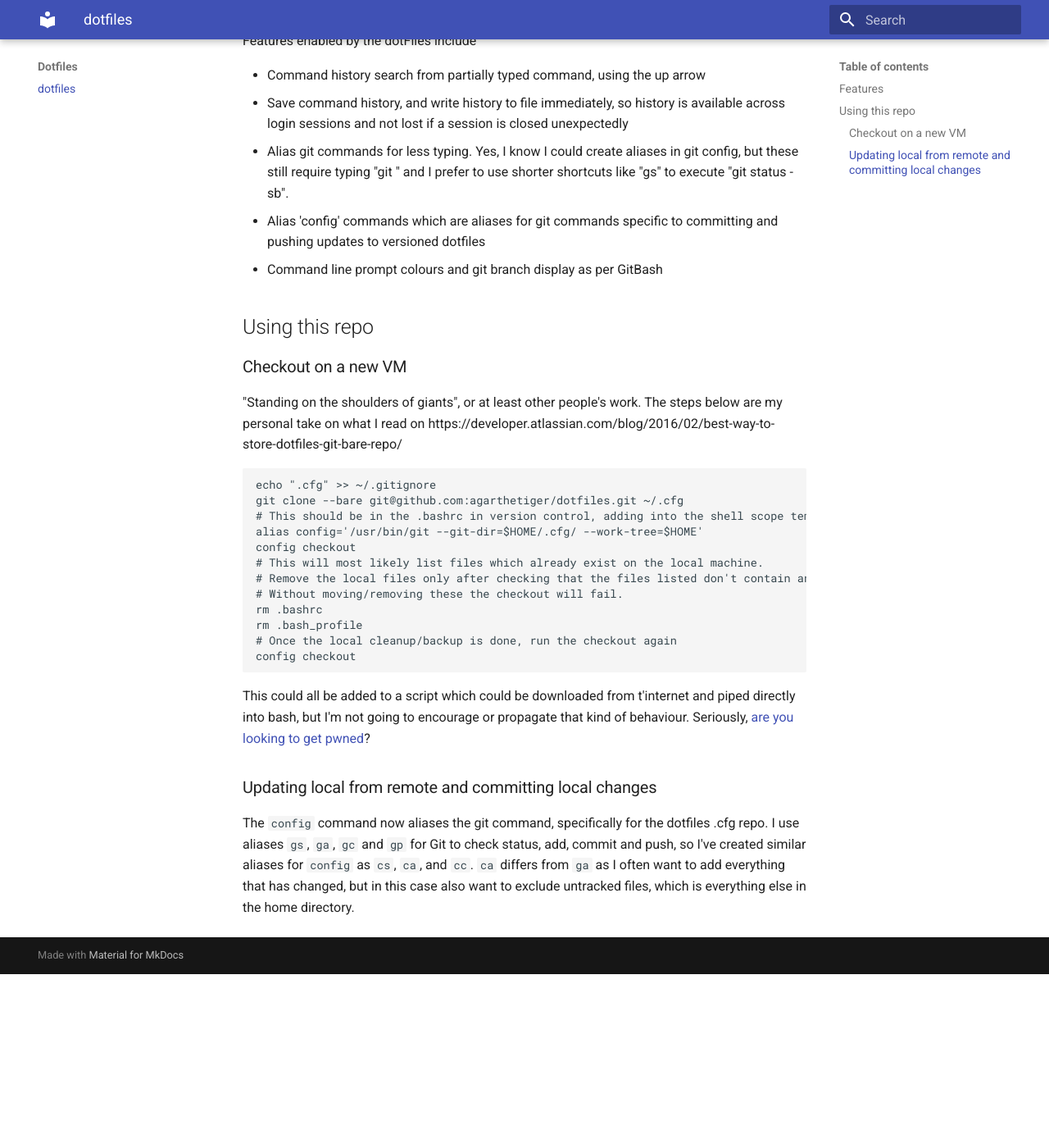
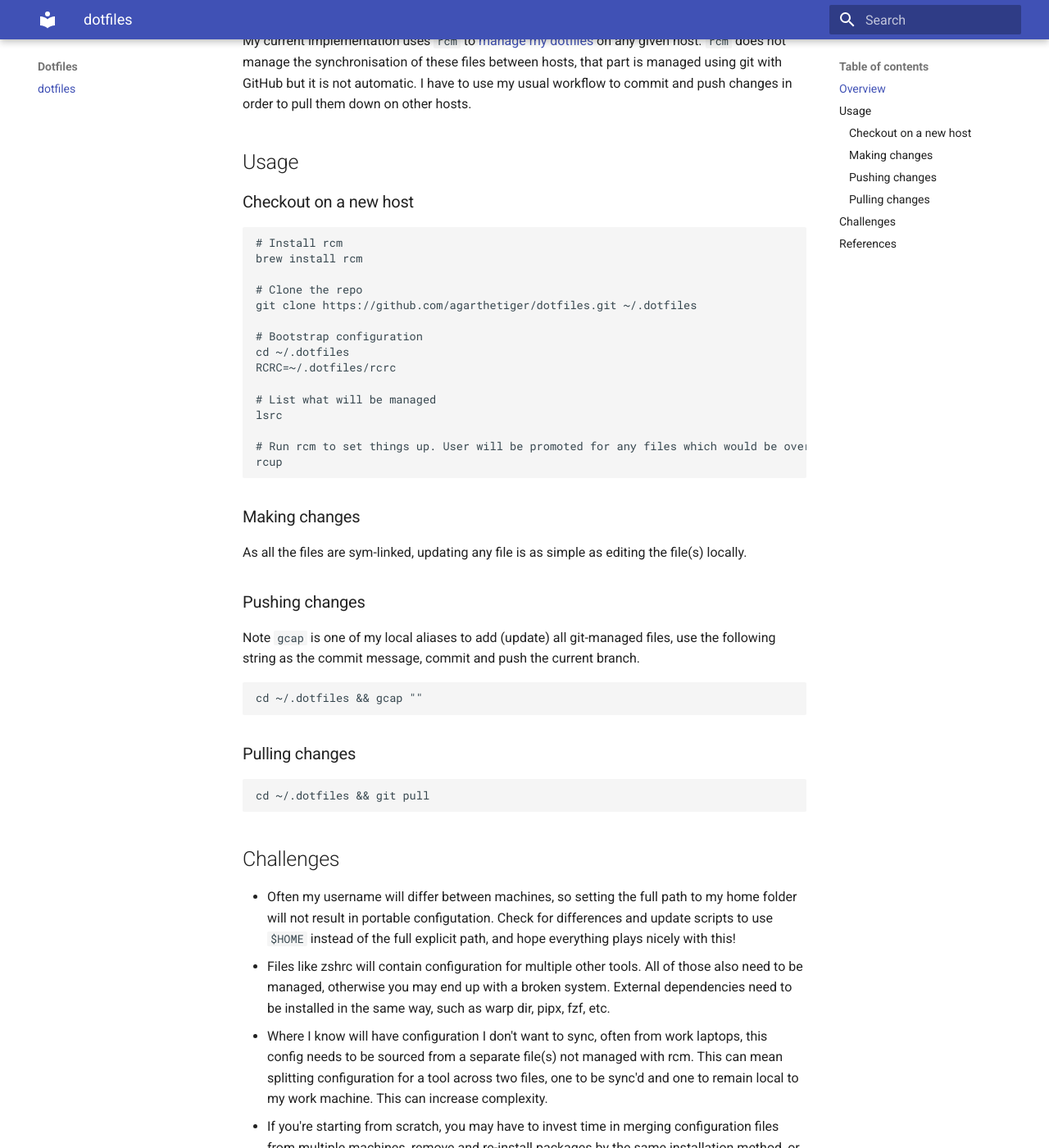
Before and after one commit to agarthetiger/dotfiles, an MkDocs documentation site: the page built from docs/index.md, in a window 1280 px wide and 1400 px high, scrolled down 470 px. Shown: the whole window at 82% size. Built offline with MkDocs 1.6.1 and Material for MkDocs 9.7.7, drawn with Linux system fonts in a browser that asks for light colours; before the commit the page ends 1658 px from its top, so only the background shows below that; some of the changed text lies outside the part shown.

Commit message:
Major update to switch to git+rcm for config file management.

````diff
--- a/docs/index.md
+++ b/docs/index.md
@@ -1,40 +1,63 @@
 # dotfiles
 
-*"Learn from history or be doomed to repeat it" - George Santayana (probably)*
+* "Learn from history or be doomed to repeat it" - George Santayana (probably)*
 
 If you spend any time working with a command prompt it's worth learning about dotfiles. Little things like typing the beginning of a command and pressing the up arrow to search backwards through your command history for matching commands are the tip of the useful iceberg. dotfiles are as old as the universe, give or take a few billion years, and well worth a few hours to delve into. Your investment of time learning about what you can do will be well rewarded.
 
-Learn more my dotfiles by having a browse here, or get started learning about other peoples dotfiles at https://dotfiles.github.io/
+Learn more my dotfiles by having a browse here, or get started learning about other peoples [dotfiles on GitHub](https://dotfiles.github.io/)
 
-## Features
-Features enabled by the dotFiles include
+## Overview
 
-* Command history search from partially typed command, using the up arrow
-* Save command history, and write history to file immediately, so history is available across login sessions and not lost if a session is closed unexpectedly
-* Alias git commands for less typing. Yes, I know I could create aliases in git config, but these still require typing "git " and I prefer to use shorter shortcuts like "gs" to execute "git status -sb".
-* Alias 'config' commands which are aliases for git commands specific to committing and pushing updates to versioned dotfiles
-* Command line prompt colours and git branch display as per GitBash
+My current implementation uses `rcm` to [manage my dotfiles](https://thoughtbot.com/upcase/videos/manage-and-share-your-dotfiles-with-rcm) on any given host. `rcm` does not manage the synchronisation of these files between hosts, that part is managed using git with GitHub but it is not automatic. I have to use my usual workflow to commit and push changes in order to pull them down on other hosts.
 
-## Using this repo
-### Checkout on a new VM
-"Standing on the shoulders of giants", or at least other people's work. The steps below are my personal take on what I read on https://developer.atlassian.com/blog/2016/02/best-way-to-store-dotfiles-git-bare-repo/
+## Usage
 
-```bash
-echo ".cfg" >> ~/.gitignore
-git clone --bare git@github.com:agarthetiger/dotfiles.git ~/.cfg
-# This should be in the .bashrc in version control, adding into the shell scope temporarily to make checkout easier later.
-alias config='/usr/bin/git --git-dir=$HOME/.cfg/ --work-tree=$HOME'
-config checkout
-# This will most likely list files which already exist on the local machine.
-# Remove the local files only after checking that the files listed don't contain anything which files from GitHub don't.
-# Without moving/removing these the checkout will fail.
-rm .bashrc
-rm .bash_profile
-# Once the local cleanup/backup is done, run the checkout again
-config checkout
+### Checkout on a new host
+
+```sh
+# Install rcm
+brew install rcm
+
+# Clone the repo
+git clone https://github.com/agarthetiger/dotfiles.git ~/.dotfiles
+
+# Bootstrap configuration
+cd ~/.dotfiles
+RCRC=~/.dotfiles/rcrc
+
+# List what will be managed
+lsrc
+
+# Run rcm to set things up. User will be promoted for any files which would be overwritten.
+rcup
 ```
 
-This could all be added to a script which could be downloaded from t'internet and piped directly into bash, but I'm not going to encourage or propagate that kind of behaviour. Seriously, [are you looking to get pwned](https://www.idontplaydarts.com/2016/04/detecting-curl-pipe-bash-server-side/)?
+### Making changes
 
-### Updating local from remote and committing local changes
-The `config` command now aliases the git command, specifically for the dotfiles .cfg repo. I use aliases `gs`, `ga`, `gc` and `gp` for Git to check status, add, commit and push, so I've created similar aliases for `config` as `cs`, `ca`, and `cc`. `ca` differs from `ga` as I often want to add everything that has changed, but in this case also want to exclude untracked files, which is everything else in the home directory.
+As all the files are sym-linked, updating any file is as simple as editing the file(s) locally.
+
+### Pushing changes
+
+Note `gcap` is one of my local aliases to add (update) all git-managed files, use the following string as the commit message, commit and push the current branch.
+
+```sh
+cd ~/.dotfiles && gcap ""
+```
+
+### Pulling changes
+
+```sh
+cd ~/.dotfiles && git pull
+```
+
+## Challenges
+
+* Often my username will differ between machines, so setting the full path to my home folder will not result in portable configutation. Check for differences and update scripts to use `$HOME` instead of the full explicit path, and hope everything plays nicely with this!
+* Files like zshrc will contain configuration for multiple other tools. All of those also need to be managed, otherwise you may end up with a broken system. External dependencies need to be installed in the same way, such as warp dir, pipx, fzf, etc.
+* Where I know will have configuration I don't want to sync, often from work laptops, this config needs to be sourced from a separate file(s) not managed with rcm. This can mean splitting configuration for a tool across two files, one to be sync'd and one to remain local to my work machine. This can increase complexity.
+* If you're starting from scratch, you may have to invest time in merging configuration files from multiple machines, remove and re-install packages by the same installation method, or figure out how you manually configured something in the first place.
+
+## References
+
+* [RTM](https://thoughtbot.github.io/rcm/)
+* [Thoughtbot video intro](https://thoughtbot.com/upcase/videos/manage-and-share-your-dotfiles-with-rcm)
````
Also changed, not shown: README.md (line endings or trailing spaces), 24 other files.
